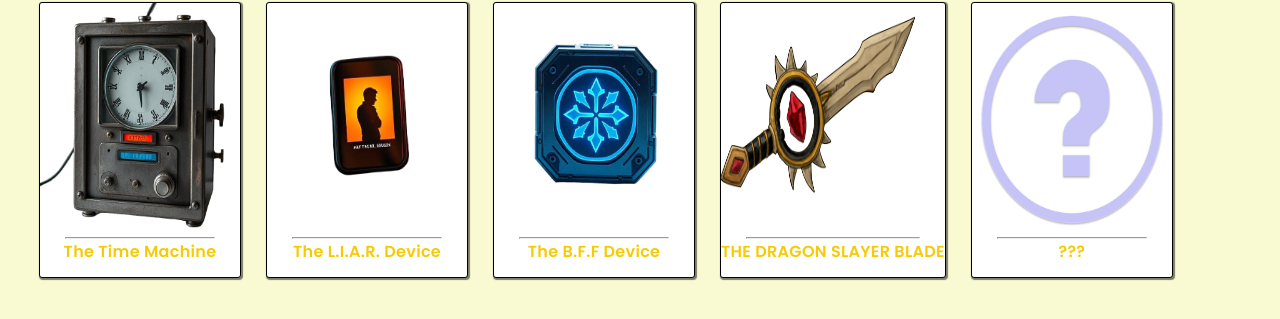
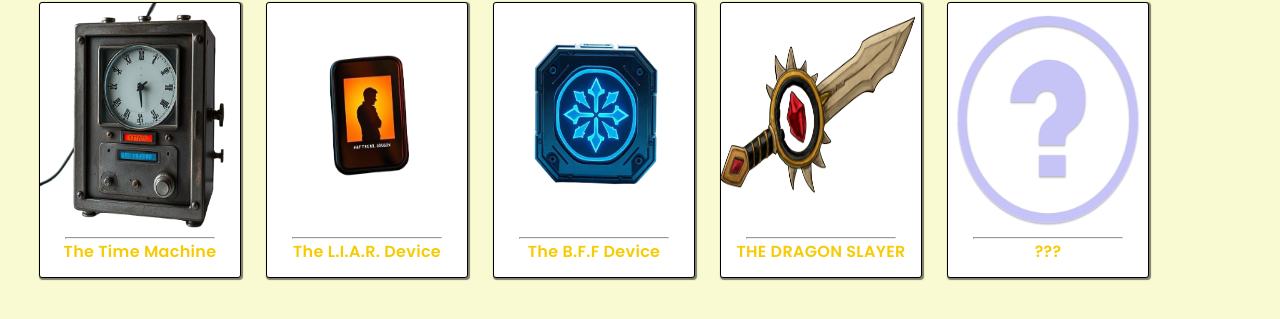
Before and after one commit to supe-db/supedb-site, a plain HTML site: page items.html in a window 1280 px wide. Shown: the part 161-480 px from the top of the page. Drawn offline with Linux system fonts and the light colour scheme.

Commit message:
Rename dragon slayer blade item name.

```diff
--- a/items.html
+++ b/items.html
@@ -90,7 +90,7 @@
           <img src="images/dragonslayer-nobg.png"/>
         </a>
         <hr/>
-        <h2>THE DRAGON SLAYER BLADE</h2>
+        <h2>THE DRAGON SLAYER</h2>
       </div>
 
       <div class="character">
```
